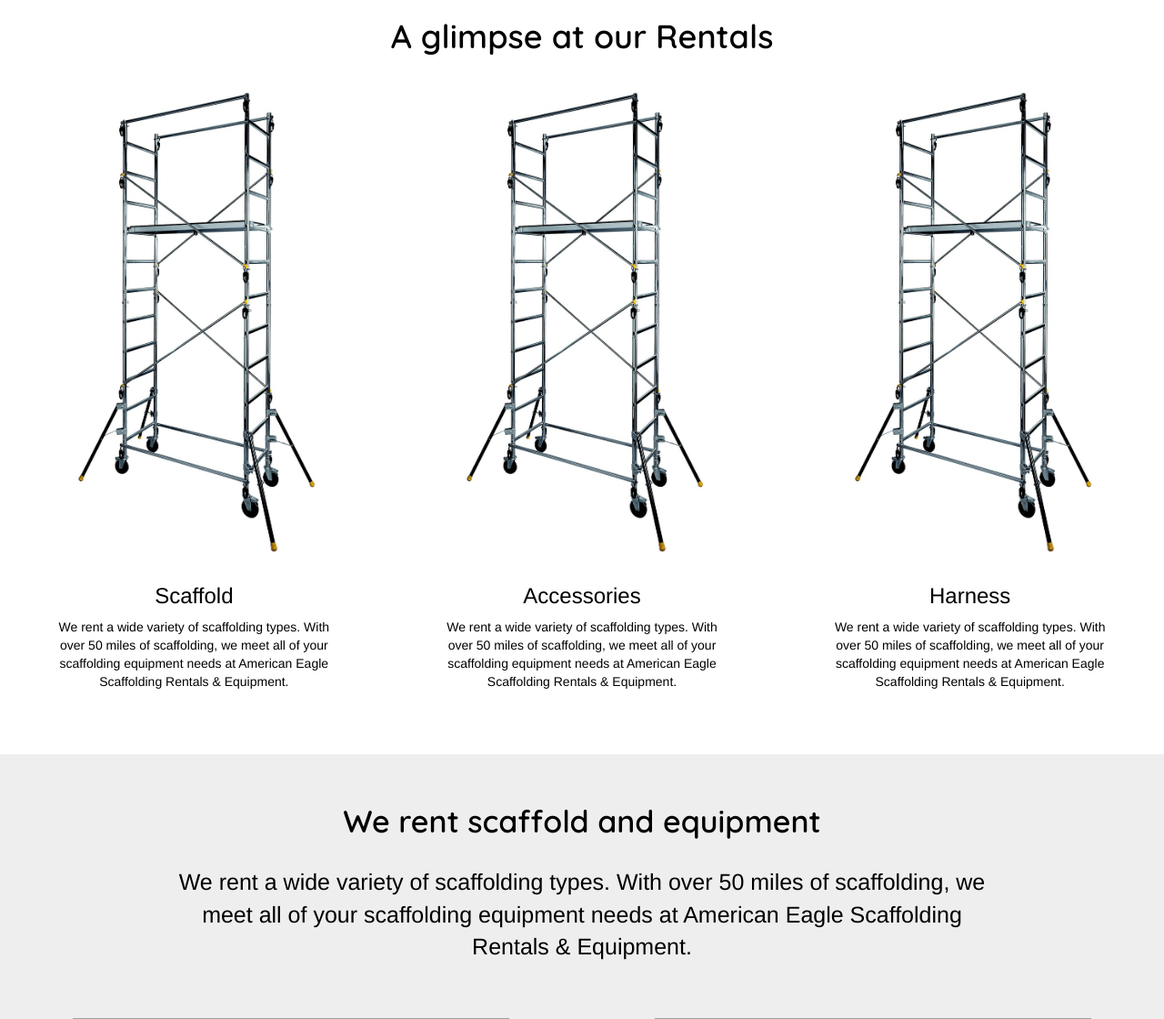
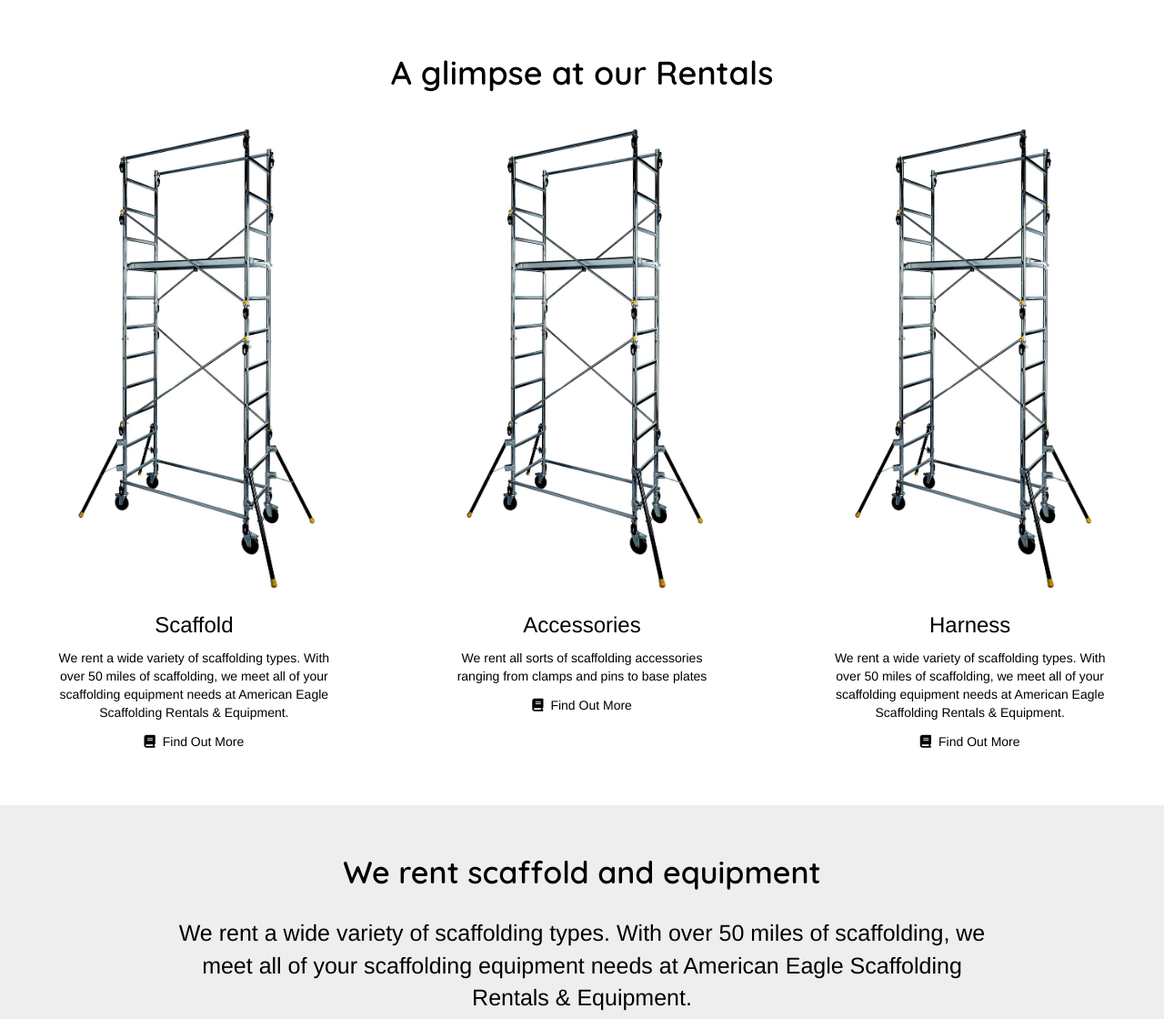
Before and after one commit to cnimcheski/American-Eagle-Scaffolding-Rentals-And-Equipment, a Flask app: page / in a window 1280 px wide. Shown: the part 850-1970 px from the top of the page at 91% size. Run offline with Flask 3, Linux system fonts and the light colour scheme; some libraries are stand-ins or nearby versions; grey boxes are pictures that could not be loaded.

Commit message:
Added Find Out More button to all rental examples

```diff
--- a/static/css/index.css
+++ b/static/css/index.css
@@ -1,10 +1,11 @@
 .index {
+  margin-top: 40px;
   display: flex;
   flex-direction: column;
   gap: 60px;
 }
 
-.bottom2 {
+.company-details {
   background-color: rgb(238, 238, 238);
 }
 
@@ -25,10 +26,18 @@
 }
 
 .examples div {
+  flex: 1;
   display: flex;
   flex-direction: column;
   align-items: center;
-  flex: 1;
+  gap: 12px;
+}
+
+.examples div a {
+  color: black;
+  display: flex;
+  gap: 8px;
+  align-items: center;
 }
 
 .examples div img {
@@ -37,6 +46,7 @@
 
 .examples h3,
 .examples p {
+  margin: 0;
   color: black;
 }
 
--- a/templates/index.html
+++ b/templates/index.html
@@ -17,23 +17,35 @@
           <img src="static/images/rental-example-scaffold.jpg">
           <h3>Scaffold</h3>
           <p>We rent a wide variety of scaffolding types. With over 50 miles of scaffolding, we meet all of your scaffolding equipment needs at American Eagle Scaffolding Rentals & Equipment.</p>
+          <a href="{{ url_for('rentals') }}#scaffold-plank">
+            <i class="fa-solid fa-book"></i>
+            Find Out More
+          </a>
         </div>
 
         <div>
           <img src="static/images/rental-example-scaffold.jpg">
           <h3>Accessories</h3>
-          <p>We rent a wide variety of scaffolding types. With over 50 miles of scaffolding, we meet all of your scaffolding equipment needs at American Eagle Scaffolding Rentals & Equipment.</p>
+          <p>We rent all sorts of scaffolding accessories ranging from clamps and pins to base plates</p>
+          <a href="{{ url_for('rentals') }}#scaffold-accessories">
+            <i class="fa-solid fa-book"></i>
+            Find Out More
+          </a>
         </div>
 
         <div>
           <img src="static/images/rental-example-scaffold.jpg">
           <h3>Harness</h3>
           <p>We rent a wide variety of scaffolding types. With over 50 miles of scaffolding, we meet all of your scaffolding equipment needs at American Eagle Scaffolding Rentals & Equipment.</p>
+          <a href="{{ url_for('rentals') }}#harness">
+            <i class="fa-solid fa-book"></i>
+            Find Out More
+          </a>
         </div>
       </div>
     </div>
 
-    <div class="bottom2">
+    <div class="company-details">
       <div class="company-description">
         <p class="description-header">We rent scaffold and equipment</p>
         <p class="description-details">We rent a wide variety of scaffolding types. With over 50 miles of scaffolding, we meet all of your scaffolding equipment needs at American Eagle Scaffolding Rentals & Equipment.</p>
```
